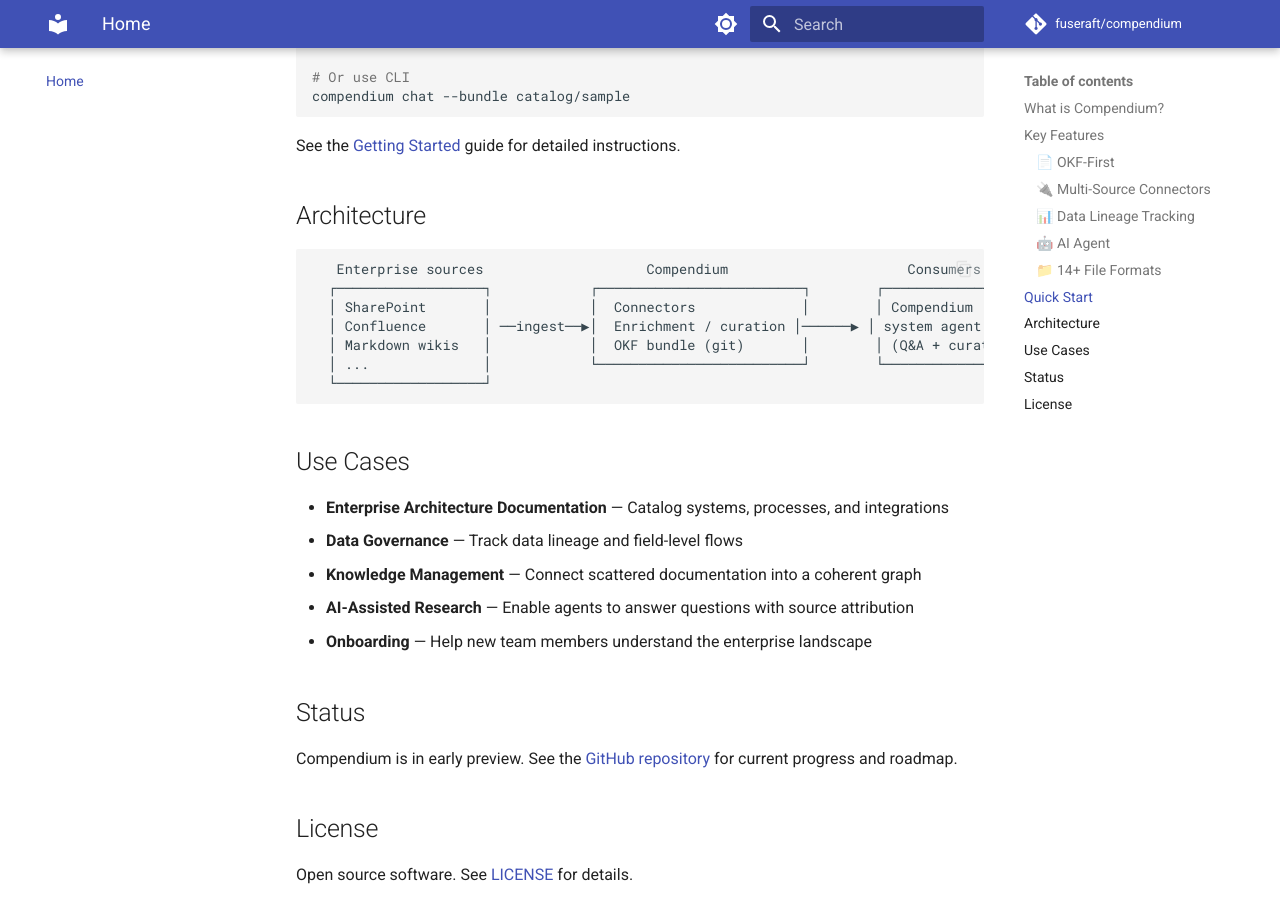
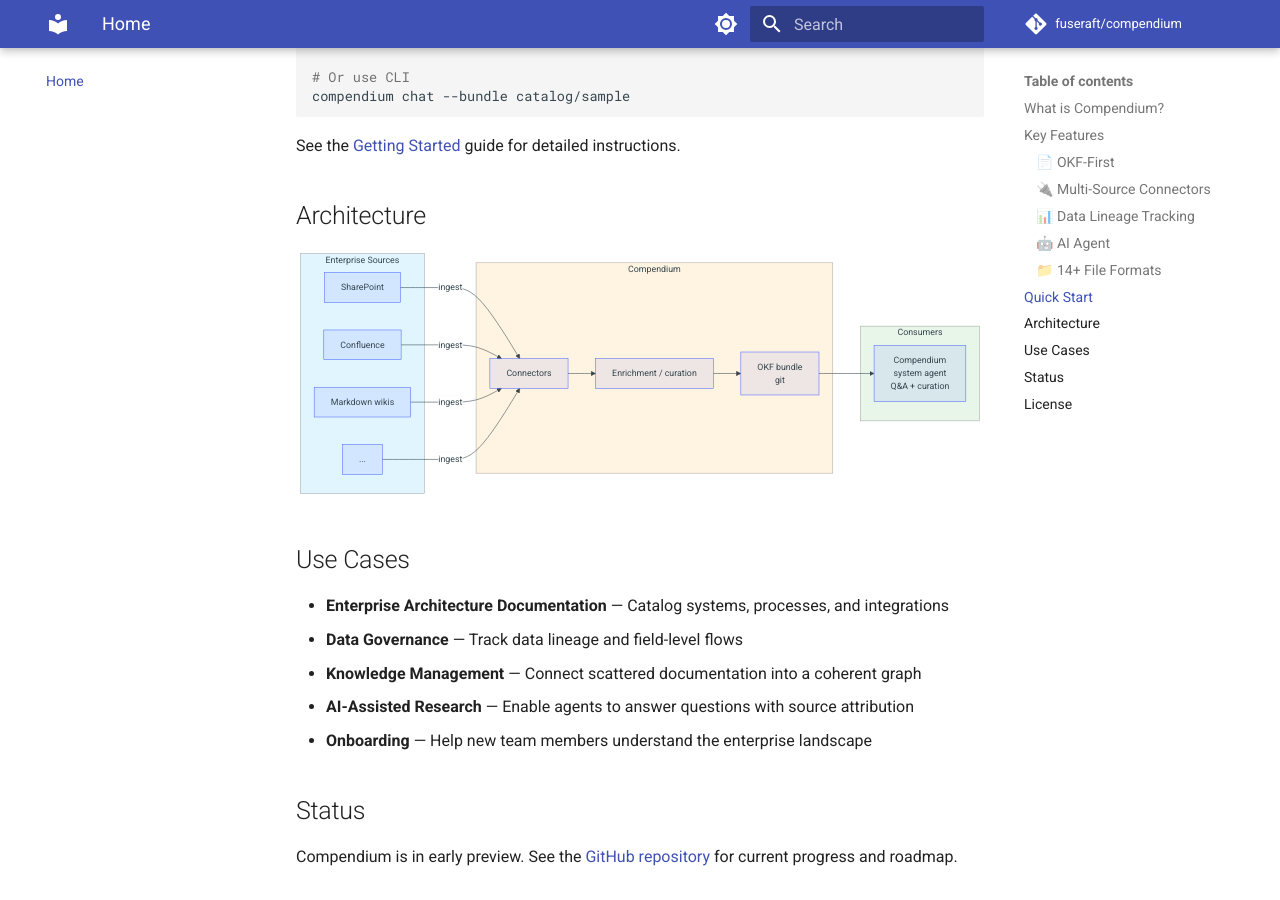
Before and after one commit to fuseraft/compendium, an MkDocs documentation site: the page built from docs/index.md, in a window 1280 px wide and 900 px high, scrolled down 2111 px. Built offline with MkDocs 1.6.1 and Material for MkDocs 9.7.7, drawn with Linux system fonts in a browser that asks for light colours; comment, search, counter and statistics services are not loaded; the version menu is left out; some of the changed lines change nothing that is shown.

Commit message:
Enable mermaid diagram rendering in MkDocs
Added mermaid support to GitHub Pages documentation:

1. Configure pymdownx.superfences with mermaid custom fence
2. Add mermaid.js library via extra_javascript
3. Convert ASCII diagram in docs/index.md to mermaid format

Mermaid diagrams will now render properly on the GitHub Pages site
with the same styling as in README.md (which GitHub renders natively).

````diff
--- a/docs/index.md
+++ b/docs/index.md
@@ -77,14 +77,37 @@
 
 ## Architecture
 
-```
-   Enterprise sources                    Compendium                      Consumers
-  ┌──────────────────┐            ┌─────────────────────────┐        ┌──────────────────┐
-  │ SharePoint       │            │  Connectors             │        │ Compendium       │
-  │ Confluence       │ ──ingest──▶│  Enrichment / curation │──────▶ │ system agent     │
-  │ Markdown wikis   │            │  OKF bundle (git)       │        │ (Q&A + curation) │
-  │ ...              │            └─────────────────────────┘        └──────────────────┘
-  └──────────────────┘
+```mermaid
+graph LR
+    subgraph Sources["Enterprise Sources"]
+        SP[SharePoint]
+        CF[Confluence]
+        MW[Markdown wikis]
+        OT[...]
+    end
+
+    subgraph Compendium["Compendium"]
+        CN[Connectors]
+        EC[Enrichment / curation]
+        BN[OKF bundle<br/>git]
+    end
+
+    subgraph Consumers["Consumers"]
+        AG[Compendium<br/>system agent<br/>Q&A + curation]
+    end
+
+    SP -->|ingest| CN
+    CF -->|ingest| CN
+    MW -->|ingest| CN
+    OT -->|ingest| CN
+
+    CN --> EC
+    EC --> BN
+    BN --> AG
+
+    style Sources fill:#e1f5ff
+    style Compendium fill:#fff4e1
+    style Consumers fill:#e8f5e9
 ```
 
 ## Use Cases
--- a/mkdocs.yml
+++ b/mkdocs.yml
@@ -45,6 +45,9 @@
   version:
     provider: mike
 
+extra_javascript:
+  - https://unpkg.com/mermaid@10/dist/mermaid.min.js
+
 markdown_extensions:
   - abbr
   - admonition
@@ -72,7 +75,11 @@
   - pymdownx.keys
   - pymdownx.mark
   - pymdownx.smartsymbols
-  - pymdownx.superfences
+  - pymdownx.superfences:
+      custom_fences:
+        - name: mermaid
+          class: mermaid
+          format: !!python/name:pymdownx.superfences.fence_code_format
   - pymdownx.tabbed:
       alternate_style: true
   - pymdownx.tasklist:
````
